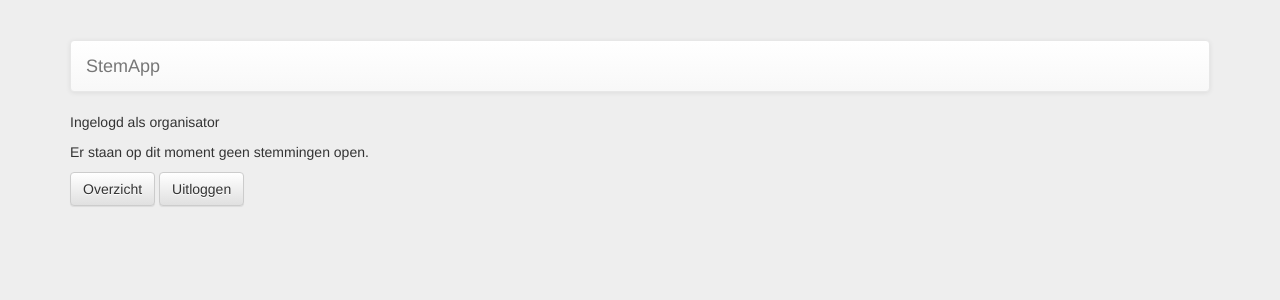
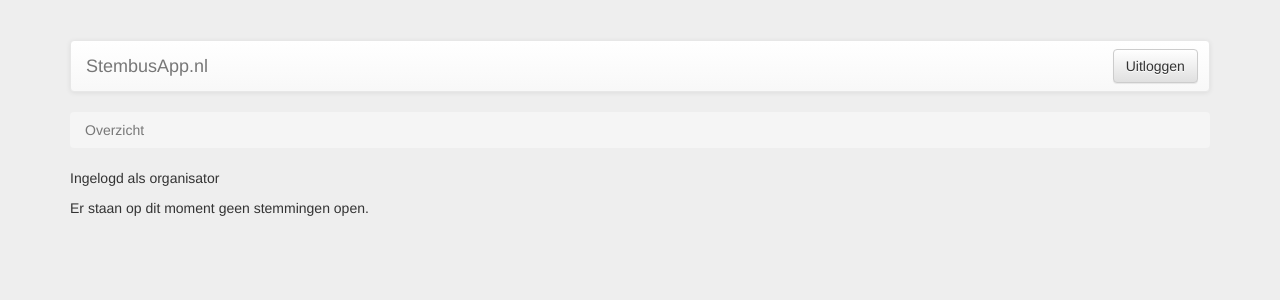
Before and after one commit to gerard-/votingapp, a Django app: page /polls/ in a window 1280 px wide. Shown: the top 300 px of the page. Run offline with Django 3.2, Linux system fonts and the light colour scheme; the visitor is signed in with stand-in values (Sample User, id 1); data that the repository does not hold is empty; some libraries are stand-ins or nearby versions.

Commit message:
More Bootstrap beautification

```diff
--- a/polls/templates/base.html
+++ b/polls/templates/base.html
@@ -23,19 +23,17 @@
     <body>
         <div class="container">
             <nav class="navbar navbar-default">
-                <div class="container-fluid">
-                    <!-- Brand and toggle get grouped for better mobile display -->
-                    <div class="navbar-header">
-                        <a class="navbar-brand" href="#">StemApp</a>
-                    </div>
+                <div class="navbar-header pull-left">
+                  <a class="navbar-brand" href="#">StembusApp.nl</a>
                 </div>
-            </nav>
+                <div class="navbar-header pull-right">
+                    {% if user.is_authenticated %}
+                        <a href="/polls/logout" class="btn btn-default navbar-btn" style="margin-right:0.8em;">Uitloggen</a>
+                    {% endif %}
+                </div>
+        </nav>
             {% block content %}
             {% endblock %}
-            {% if user.is_authenticated %}
-                        <a href="{% url 'polls:index' %}" class="btn btn-default">Overzicht</a>
-                        <a href="/polls/logout" class="btn btn-default">Uitloggen</a>
-            {% endif %}
         </div>
     </body>
 <html>
--- a/polls/templates/polls/detail.html
+++ b/polls/templates/polls/detail.html
@@ -1,6 +1,11 @@
 {% extends "base.html" %}
 
 {% block content %}
+    <ol class="breadcrumb">
+      <li><a href="{% url 'polls:index' %}">Overzicht</a></li>
+      <li class="active">Stemmen</li>
+    </ol>
+
     <p>
         <em>Stemming:</em><br>
         <strong>{{ question.question_text }}</strong>
--- a/polls/templates/polls/index.html
+++ b/polls/templates/polls/index.html
@@ -1,6 +1,9 @@
 {% extends "base.html" %}
 
 {% block content %}
+    <ol class="breadcrumb">
+      <li class="active">Overzicht</li>
+    </ol>
     {% if request.user.is_staff %}
         <p>Ingelogd als organisator</p>
     {% endif %}
```
Also changed, not shown: polls/templates/polls/results.html (+14 -2 lines).
